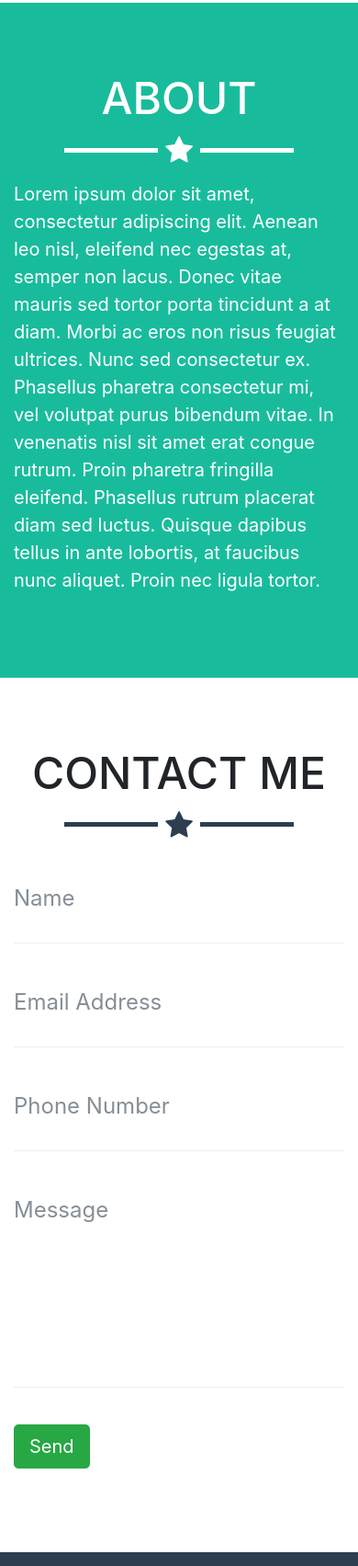
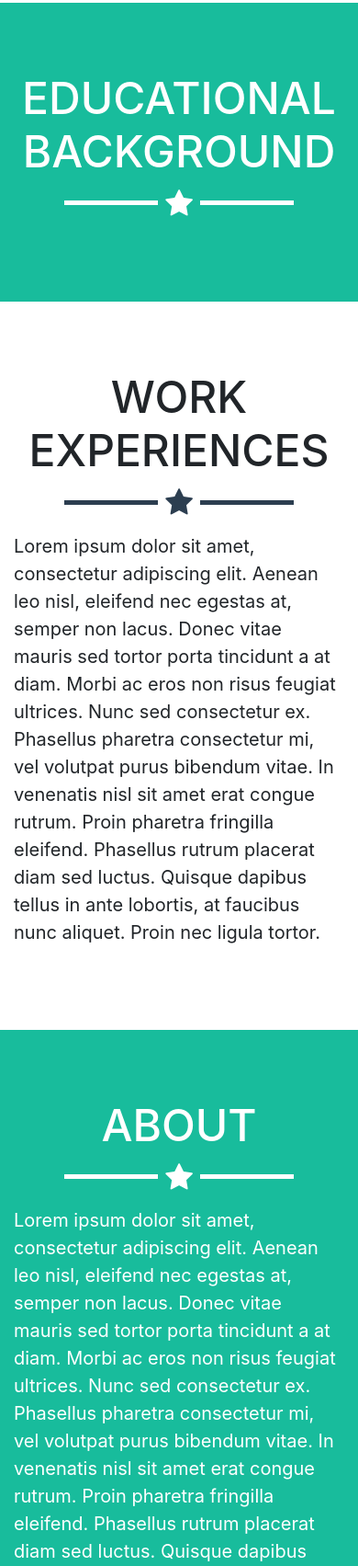
Before and after one commit to rgulanes/rgulanes.github.io, a website with bundled scripts: page index.html in a window 390 px wide. Shown: the part 2501-4204 px from the top of the page at 92% size. Built offline with nearby package versions, Linux system fonts and the light colour scheme.

Commit message:
Update information of index.html;

```diff
--- a/index.html
+++ b/index.html
@@ -42,10 +42,13 @@
               <a class="nav-link js-scroll-trigger" href="#portfolio">Portfolio</a>
             </li>
             <li class="nav-item">
-              <a class="nav-link js-scroll-trigger" href="#about">About</a>
+              <a class="nav-link js-scroll-trigger" href="#educational-background">Educational Background</a>
             </li>
             <li class="nav-item">
-              <a class="nav-link js-scroll-trigger" href="#contact">Contact</a>
+              <a class="nav-link js-scroll-trigger" href="#work-experiences">Work Experiences</a>
+            </li>
+            <li class="nav-item">
+              <a class="nav-link js-scroll-trigger" href="#about">About</a>
             </li>
           </ul>
         </div>
@@ -134,8 +137,30 @@
       </div>
     </section>
 
+    <!-- Educational Background -->
+    <section id="educational-background" class="success">
+      <div class="container">
+        <h2 class="text-center">Educational Background</h2>
+        <hr class="star-light">
+        <div class="row"></div>
+      </div>
+    </section>
+
+    <!-- Work Experiences -->
+    <section id="work-experiences">
+      <div class="container">
+        <h2 class="text-center">Work Experiences</h2>
+        <hr class="star-primary">
+        <div class="row">
+          <div class="col-lg-12 ml-auto">
+            <p>Lorem ipsum dolor sit amet, consectetur adipiscing elit. Aenean leo nisl, eleifend nec egestas at, semper non lacus. Donec vitae mauris sed tortor porta tincidunt a at diam. Morbi ac eros non risus feugiat ultrices. Nunc sed consectetur ex. Phasellus pharetra consectetur mi, vel volutpat purus bibendum vitae. In venenatis nisl sit amet erat congue rutrum. Proin pharetra fringilla eleifend. Phasellus rutrum placerat diam sed luctus. Quisque dapibus tellus in ante lobortis, at faucibus nunc aliquet. Proin nec ligula tortor.</p>
+          </div>
+        </div>
+      </div>
+    </section>
+
     <!-- About Section -->
-    <section class="success" id="about">
+    <section id="about" class="success">
       <div class="container">
         <h2 class="text-center">About</h2>
         <hr class="star-light">
@@ -147,61 +172,12 @@
       </div>
     </section>
 
-    <!-- Contact Section -->
-    <section id="contact">
-      <div class="container">
-        <h2 class="text-center">Contact Me</h2>
-        <hr class="star-primary">
-        <div class="row">
-          <div class="col-lg-8 mx-auto">
-            <!-- To configure the contact form email address, go to mail/contact_me.php and update the email address in the PHP file on line 19. -->
-            <!-- The form should work on most web servers, but if the form is not working you may need to configure your web server differently. -->
-            <form name="sentMessage" id="contactForm" novalidate>
-              <div class="control-group">
-                <div class="form-group floating-label-form-group controls">
-                  <label>Name</label>
-                  <input class="form-control" id="name" type="text" placeholder="Name" required data-validation-required-message="Please enter your name.">
-                  <p class="help-block text-danger"></p>
-                </div>
-              </div>
-              <div class="control-group">
-                <div class="form-group floating-label-form-group controls">
-                  <label>Email Address</label>
-                  <input class="form-control" id="email" type="email" placeholder="Email Address" required data-validation-required-message="Please enter your email address.">
-                  <p class="help-block text-danger"></p>
-                </div>
-              </div>
-              <div class="control-group">
-                <div class="form-group floating-label-form-group controls">
-                  <label>Phone Number</label>
-                  <input class="form-control" id="phone" type="tel" placeholder="Phone Number" required data-validation-required-message="Please enter your phone number.">
-                  <p class="help-block text-danger"></p>
-                </div>
-              </div>
-              <div class="control-group">
-                <div class="form-group floating-label-form-group controls">
-                  <label>Message</label>
-                  <textarea class="form-control" id="message" rows="5" placeholder="Message" required data-validation-required-message="Please enter a message."></textarea>
-                  <p class="help-block text-danger"></p>
-                </div>
-              </div>
-              <br>
-              <div id="success"></div>
-              <div class="form-group">
-                <button type="submit" class="btn btn-success btn-lg" id="sendMessageButton">Send</button>
-              </div>
-            </form>
-          </div>
-        </div>
-      </div>
-    </section>
-
     <!-- Footer -->
     <footer class="text-center">
       <div class="footer-above">
         <div class="container">
           <div class="row">
-            <div class="footer-col col-md-6">
+            <div class="footer-col col-md-6 col-sm-12">
               <h3>Around the Web</h3>
               <ul class="list-inline">
                 <li class="list-inline-item">
@@ -221,10 +197,15 @@
                 </li>
               </ul>
             </div>
-            <div class="footer-col col-md-6 text-right">
-              <h4><i class="fa fa-skype fa-fw"></i> <small style="text-transform: lowercase;">rgulanes1994</small></h4>
-              <h4><i class="fa fa-mobile-phone fa-fw"></i> <small style="text-transform: lowercase;">+63 917 587 3028</small></h4>
-              <h4><i class="fa fa-envelope-square fa-fw"></i> <small style="text-transform: lowercase;">ronaldjay.gulanes@gmail.com</small></h4>
+            <div class="footer-col col-md-6 col-sm-12" style="margin-top: 3%;">
+              <div class="text-right d-none d-md-block">
+                <h4><i class="fa fa-skype fa-fw"></i> <small style="text-transform: lowercase;">rgulanes1994</small></h4>
+                <h4><i class="fa fa-envelope-square fa-fw"></i> <small style="text-transform: lowercase;">ronaldjay.gulanes@gmail.com</small></h4>
+              </div>
+              <div class="text-center d-md-none d-lg-none d-xl-none">
+                <h4><i class="fa fa-skype fa-fw"></i> <small style="text-transform: lowercase;">rgulanes1994</small></h4>
+                <h4><i class="fa fa-envelope-square fa-fw"></i> <small style="text-transform: lowercase;">ronaldjay.gulanes@gmail.com</small></h4>
+              </div>
             </div>
           </div>
         </div>
```
